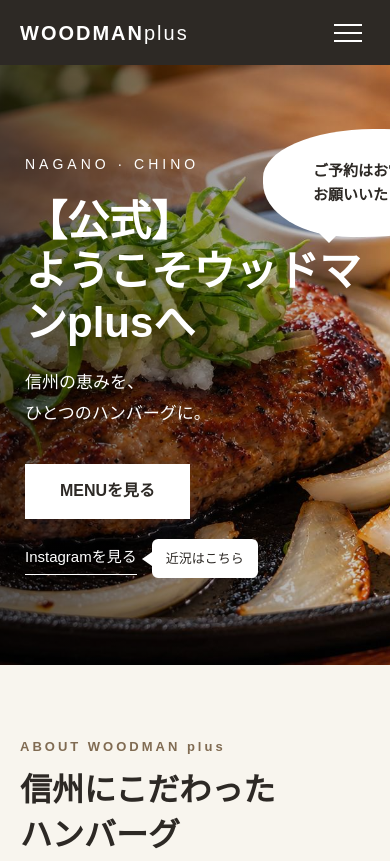
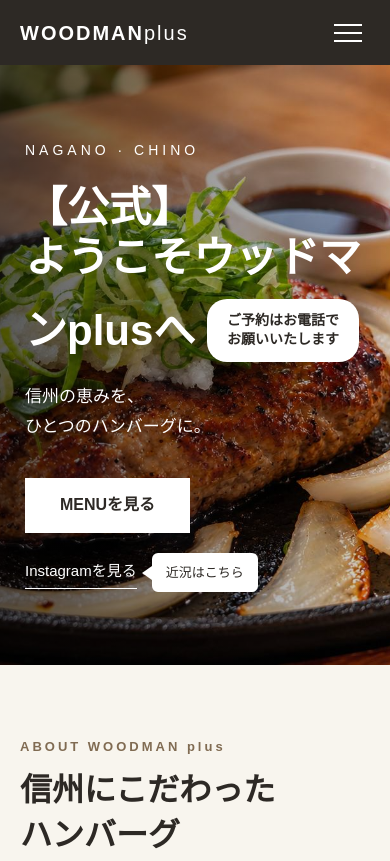
Before and after one commit to woodmanplus-nagano/woodmanplus, a plain HTML site: page index.html in a window 390 px wide. Shown: the top 861 px of the page. Drawn offline with Linux system fonts and the light colour scheme.

Commit message:
スマホ表示時の予約吹き出しのはみ出しを修正

```diff
--- a/css/style.css
+++ b/css/style.css
@@ -337,18 +337,14 @@ a {
 }
 
 .reservation-notice::after {
-    content: "";
-
-    position: absolute;
-
-    left: 30%;
-    bottom: -6px;
-
-    transform: translateX(-50%);
-
-    border-top: 12px solid #ffffff;
-    border-right: 12px solid transparent;
-    border-left: 12px solid transparent;
+    left: 30px;
+        top: -10px;
+        bottom: auto;
+        transform: none;
+        border-top: none;
+        border-bottom: 10px solid #ffffff;
+        border-right: 8px solid transparent;
+        border-left: 8px solid transparent;
 }
 
 @keyframes noticeFadeIn {
@@ -2073,13 +2069,16 @@ body.modal-open {
     }
 
     .reservation-notice {
-        left: 70%;
-        bottom: 100%;
-
-        margin-bottom: 10px;
-        padding: 30px 50px;
-
-        font-size: 15px;
+        position: relative; /* 絶対配置を解除してレイアウト内に収める */
+        left: auto;
+        bottom: auto;
+        display: inline-block;
+        margin: 15px 0 0 0;
+        padding: 12px 20px; /* 吹き出しの余白を適切に縮小 */
+        font-size: 14px;
+        line-height: 1.4;
+        border-radius: 20px; /* 丸みのあるシンプルな吹き出し */
+        white-space: normal; /* 文字の自動折り返しを許可 */
     }
 
     .menu-cards {
```
